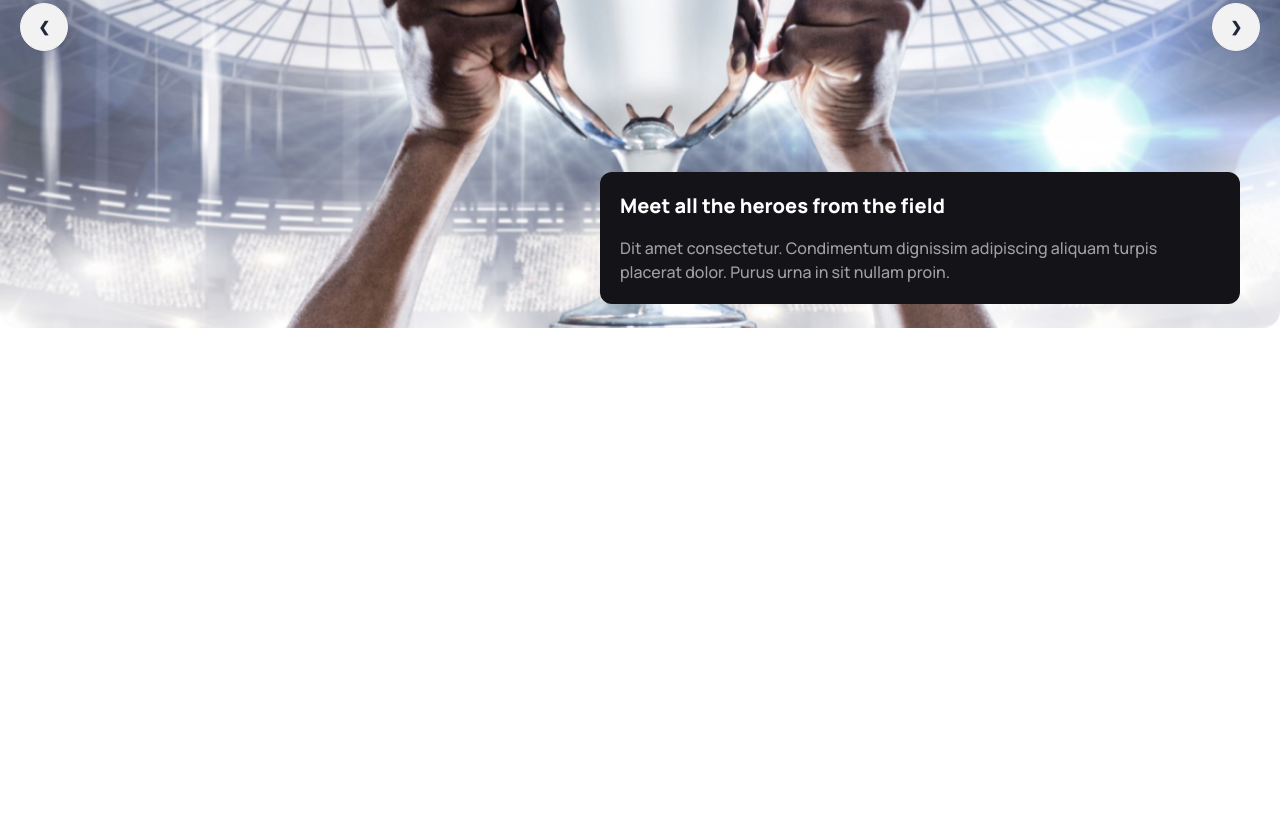
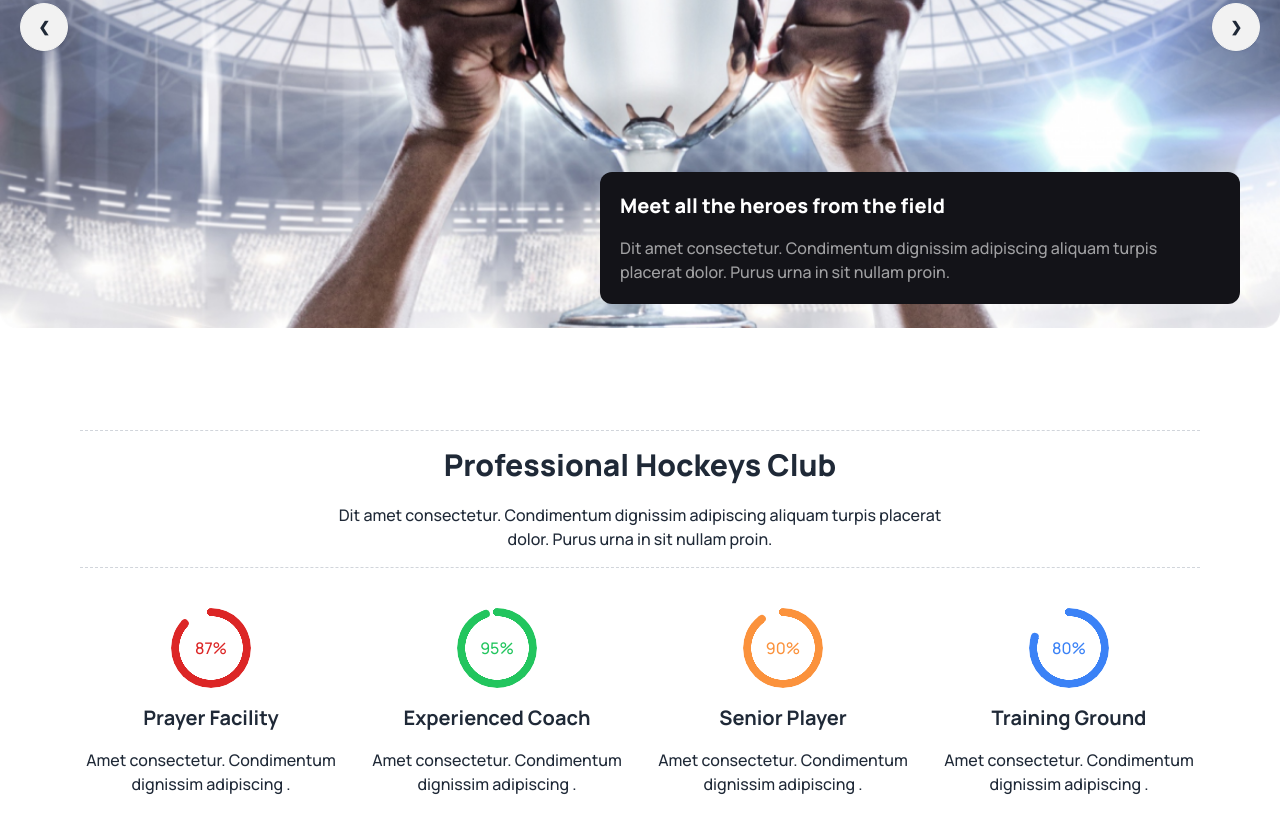
Before and after one commit to Abrar200105/hockey-club, a plain HTML site: page index.html in a window 1280 px wide. Shown: the part 390-1206 px from the top of the page. Before the commit the page ends 800 px from the top, so only its background shows below. Drawn offline with nearby package versions, Linux system fonts and the light colour scheme; files whose address does not match are found by name.

Commit message:
stat section added

```diff
--- a/index.html
+++ b/index.html
@@ -21,7 +21,9 @@
                 extend: {
                     colors: {
                         clifford: '#da373d',
-                        sec_color: '#424247'
+                        'bg-primary': '#FF4240',
+                        'text-des': '#13131899',
+                        'text-title': '#131318',
                     }
                 }
             }
@@ -42,7 +44,7 @@
 </head>
 
 <body class="font-manrope">
-    <header class="md:container md:mx-auto">
+    <header class="md:container md:mx-auto mb-24">
         <!-- navbar section -->
         <nav class="container mx-auto py-6">
             <div class="navbar bg-base-100">
@@ -113,8 +115,41 @@
         </section>
     </header>
 
-    <main>
-
+    <main class="font-manrope m-4 lg:mx-20 lg:my-5">
+        <section class="md:container md:mx-auto">
+            <div class="flex justify-center">
+                <div class="w-full text-center border-dashed border border-y-gray-300 border-x-0 p-4">
+                    <h2 class="text-3xl font-extrabold mb-5 text-text_title">Professional Hockeys Club</h2>
+                    <p class="font-medium text-text_des">
+                        Dit amet consectetur. Condimentum dignissim adipiscing aliquam turpis placerat
+                        <br>
+                        dolor. Purus urna in sit nullam proin.
+                    </p>
+                </div>
+            </div>
+            <div class="flex justify-between flex-col lg:flex-row gap-3 lg:gap-6 mt-10">
+                <div class="flex flex-col justify-center items-center gap-4">
+                    <div class=" radial-progress text-red-600" style="--value:87;" role="progressbar">87%</div>
+                    <h4 class="text-center font-bold text-xl text-text_title">Prayer Facility</h4>
+                    <p class="text-center text-text_des">Amet consectetur. Condimentum dignissim adipiscing .</p>
+                </div>
+                <div class="flex flex-col justify-center items-center gap-4">
+                    <div class="radial-progress text-green-500" style="--value:95;" role="progressbar">95%</div>
+                    <h4 class="text-center font-bold text-xl text-text_title">Experienced Coach</h4>
+                    <p class="text-center text-text_des">Amet consectetur. Condimentum dignissim adipiscing .</p>
+                </div>
+                <div class="flex flex-col justify-center items-center gap-4">
+                    <div class="radial-progress text-orange-400" style="--value:90;" role="progressbar">90%</div>
+                    <h4 class="text-center font-bold text-xl text-text_title">Senior Player</h4>
+                    <p class="text-center text-text_des">Amet consectetur. Condimentum dignissim adipiscing .</p>
+                </div>
+                <div class="flex flex-col justify-center items-center gap-4">
+                    <div class="radial-progress text-blue-500" style="--value:80;" role="progressbar">80%</div>
+                    <h4 class="text-center font-bold text-xl text-text_title">Training Ground</h4>
+                    <p class="text-center text-text_des">Amet consectetur. Condimentum dignissim adipiscing .</p>
+                </div>
+            </div>
+        </section>
     </main class="md:container md:mx-auto" >
 
     <footer>
```
